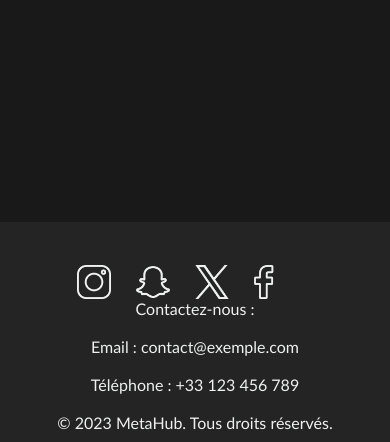
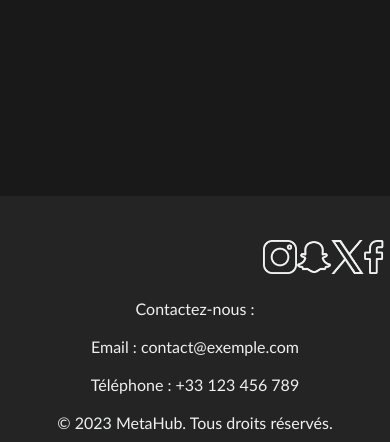
Before and after one commit to KoloboIsMe/MetaHub, a PHP site: page / in a window 390 px wide. Shown: the part 402-844 px from the top of the page. Run offline with PHP 8.4, Linux system fonts and the light colour scheme.

Commit message:
Réglement des réseaux sociaux + footer + espace dans la  barre nav

```diff
--- a/_assets/styles/footer.css
+++ b/_assets/styles/footer.css
@@ -13,12 +13,25 @@ footer{
 
 .footerImages{
     display: flex;
-    justify-content: center;
-    align-items: center;
+    justify-content: space-between;
+    align-items:center ;
+    margin-bottom: 3vh;
+    padding: 0vh 60vh 0vh 60vh;
+
+}
+
+@media only screen and (max-width : 1050px) {
+    .footerImages{
+        display: flex;
+        justify-content: space-between;
+        align-items:center ;
+        margin-bottom: 3vh;
+        padding: 0vh 30vh 0vh 30vh;
+    }
 }
 
 #footerImg{
-    margin-right: 3vh;
+    margin-right: center;
     margin-top: 4vh;
     cursor: pointer;
     height: 4vh;
--- a/_assets/styles/header.css
+++ b/_assets/styles/header.css
@@ -131,6 +131,7 @@ header nav ul li #headerLinks:hover{
     }
 
     header nav ul li #headerLinks{
-        align-items: center;
+        display: flex;
+        justify-content: center;
     }
 }
```
